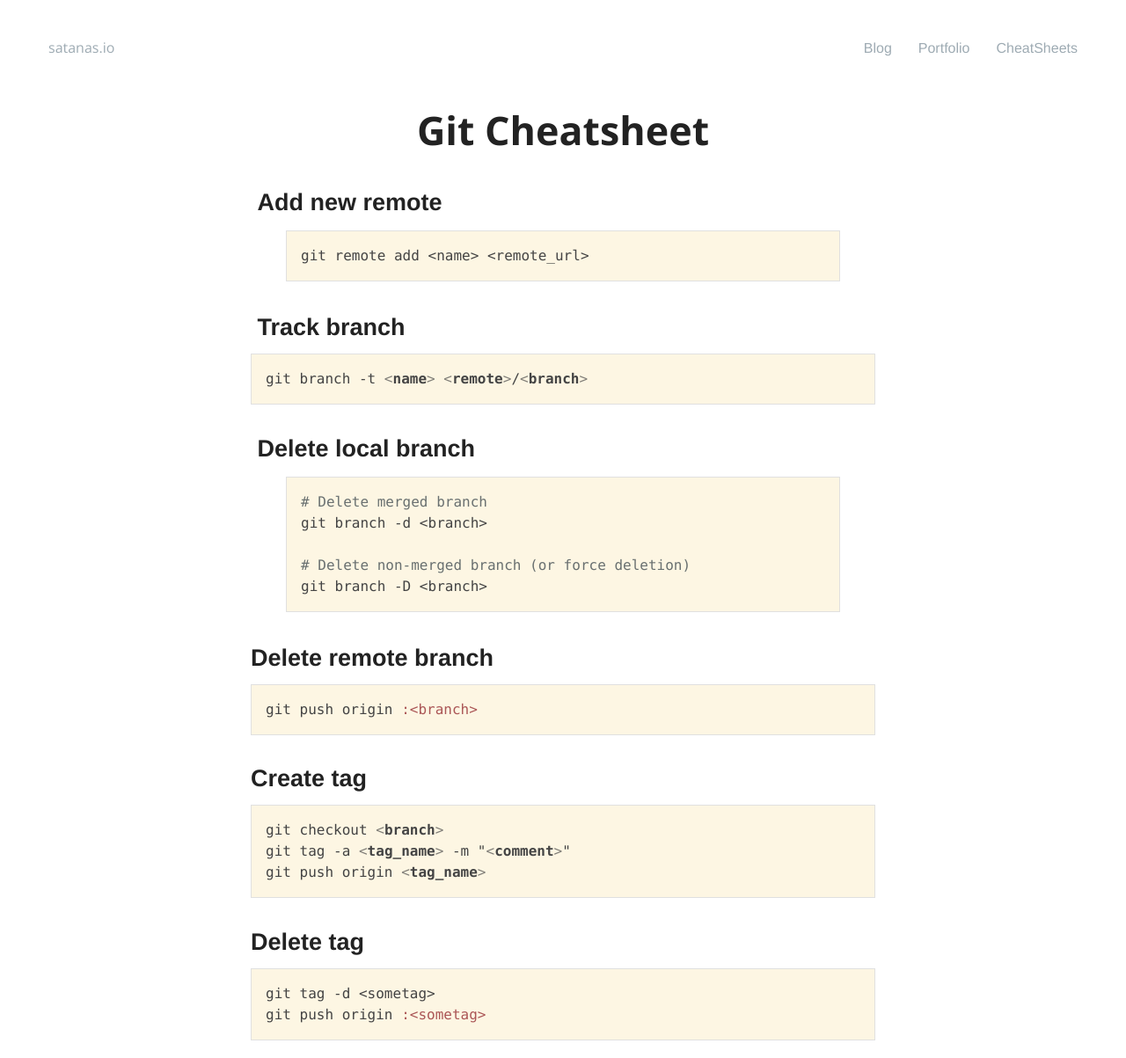
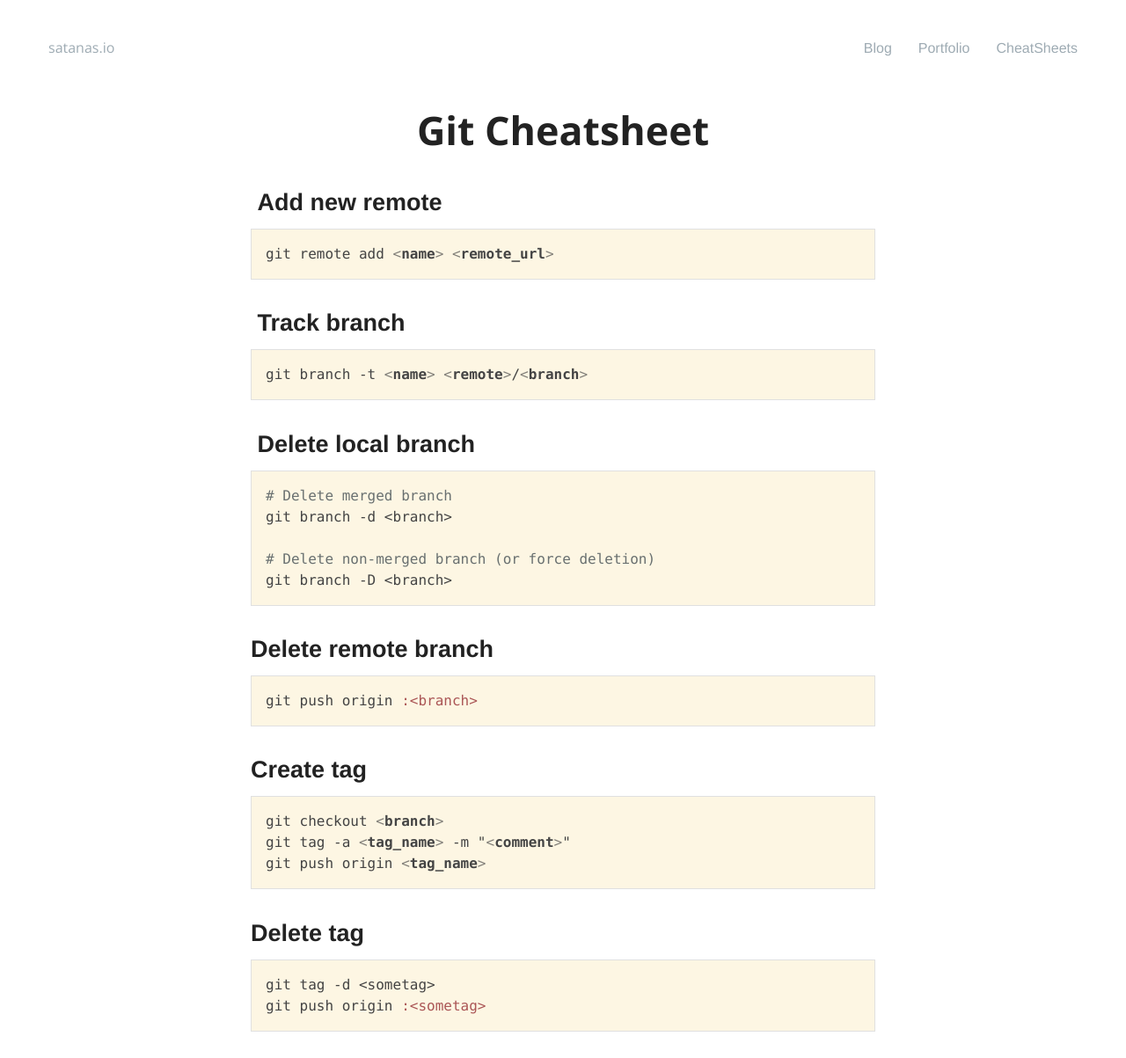
Before and after one commit to satanas/site, a Jekyll site: the page built from cheatsheet/git/index.md, in a window 1280 px wide. Shown: the whole page at 88% size. Built offline with Jekyll 4.4.1, drawn with Linux system fonts in a browser that asks for light colours; nearby versions of some CDN libraries; Markdown is read by kramdown in place of the engine named in the settings.

Commit message:
Unified code blocks with fences

````diff
--- a/cheatsheet/git/index.md
+++ b/cheatsheet/git/index.md
@@ -5,9 +5,9 @@ title: "Git Cheatsheet"
 
 ### Add new remote
 
-{% highlight bash %}
+```
 git remote add <name> <remote_url>
-{% endhighlight %}
+```
 
 ### Track branch
 
@@ -17,13 +17,13 @@ git branch -t <name> <remote>/<branch>
 
 ### Delete local branch
 
-{% highlight bash %}
+```
 # Delete merged branch
 git branch -d <branch>
 
 # Delete non-merged branch (or force deletion)
 git branch -D <branch>
-{% endhighlight %}
+```
 
 ### Delete remote branch
 
@@ -41,7 +41,7 @@ git push origin <tag_name>
 
 ### Delete tag
 
-```bash
+```
 git tag -d <sometag>
 git push origin :<sometag>
 ```
````
